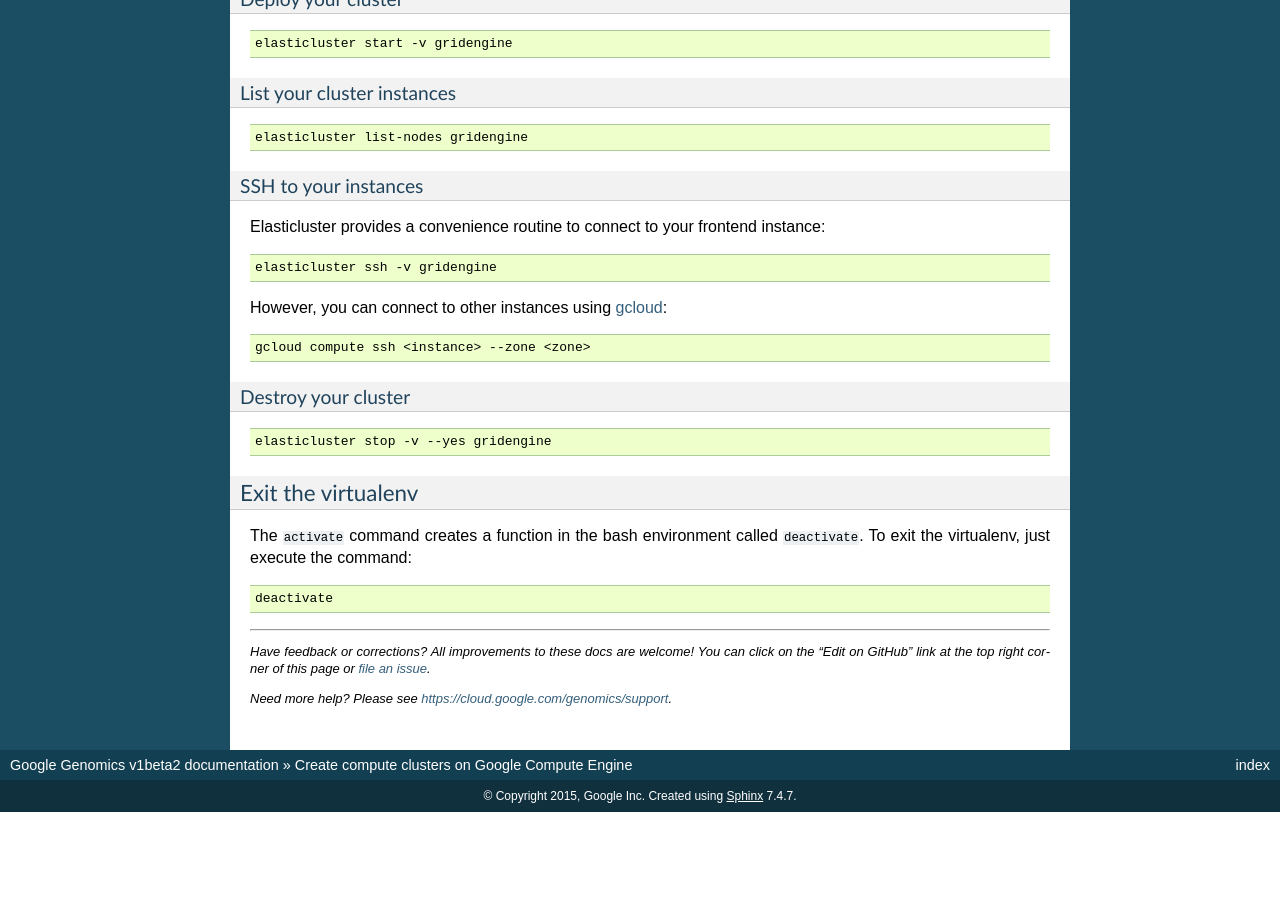
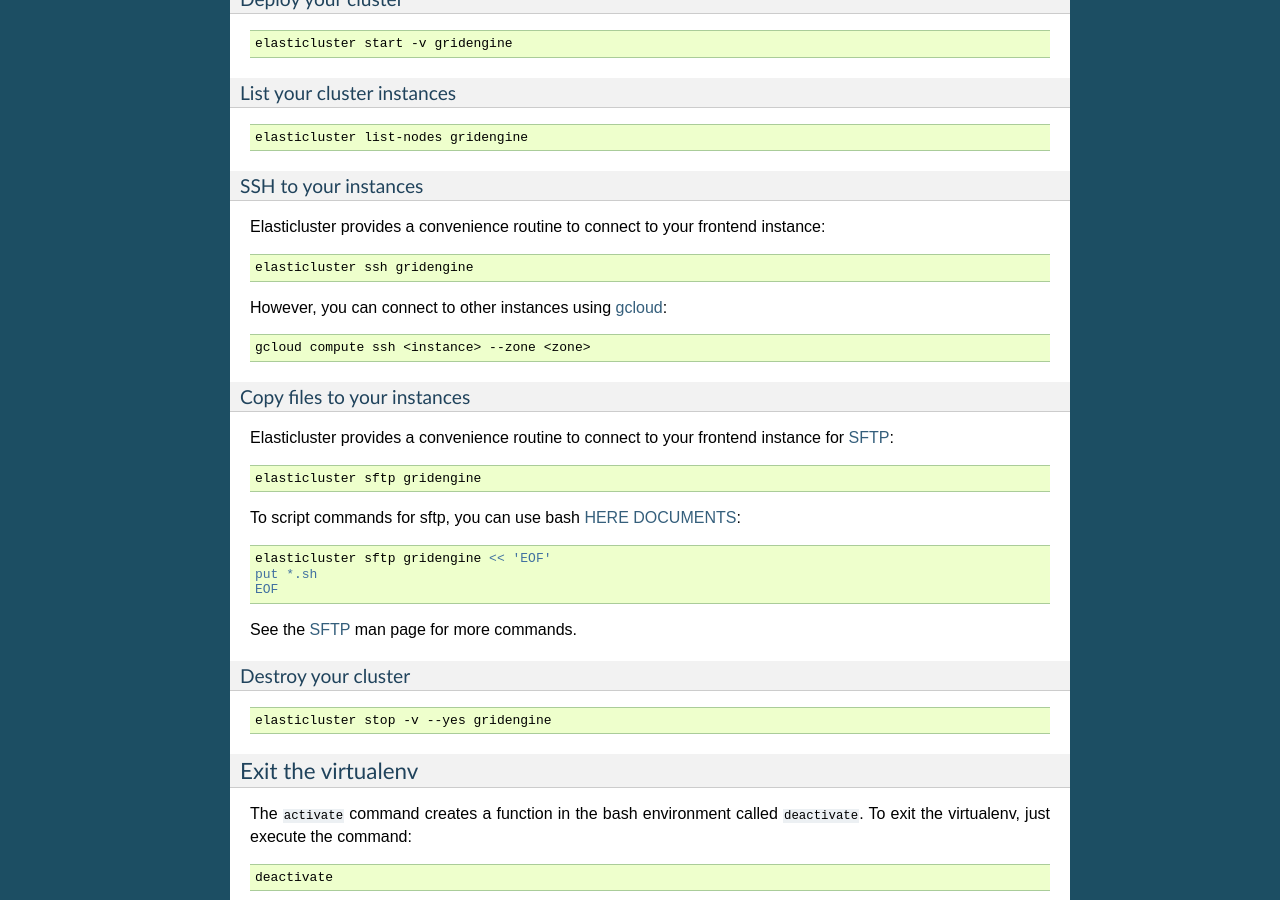
Before and after one commit to googlegenomics/readthedocs, a Sphinx documentation site: the page built from docs/source/includes/elasticluster_setup.rst, in a window 1280 px wide and 900 px high, scrolled down 4304 px. Built offline with Sphinx 7.4.7, drawn with Linux system fonts in a browser that asks for light colours; before the commit the page ends 5116 px from its top, so only the background shows below that; some of the changed text lies outside the part shown.

Commit message:
Added an SFTP example

```diff
--- a/docs/source/includes/elasticluster_setup.rst
+++ b/docs/source/includes/elasticluster_setup.rst
@@ -1,6 +1,8 @@
 .. _Elasticluster: https://elasticluster.readthedocs.org
 .. _virtualenv: http://docs.python-guide.org/en/latest/dev/virtualenvs/
 .. _gcloud: https://cloud.google.com/sdk/
+.. _SFTP: http://linux.die.net/man/1/sftp
+.. _HERE DOCUMENTS: http://tldp.org/LDP/abs/html/here-docs.html
 
 ================================================
 Create compute clusters on Google Compute Engine
@@ -265,13 +267,32 @@
 
 .. code:: bash
 
-  elasticluster ssh -v gridengine
+  elasticluster ssh gridengine
 
 However, you can connect to other instances using gcloud_:
 
 .. code:: bash
 
   gcloud compute ssh <instance> --zone <zone>
+
+Copy files to your instances
+****************************
+Elasticluster provides a convenience routine to connect to your frontend instance for SFTP_:
+
+.. code:: bash
+
+  elasticluster sftp gridengine
+
+To script commands for sftp, you can use bash `HERE DOCUMENTS`_:
+
+.. code:: bash
+
+  elasticluster sftp gridengine << 'EOF'
+  put *.sh
+  EOF
+
+
+See the SFTP_ man page for more commands.
 
 Destroy your cluster
 ********************
```
